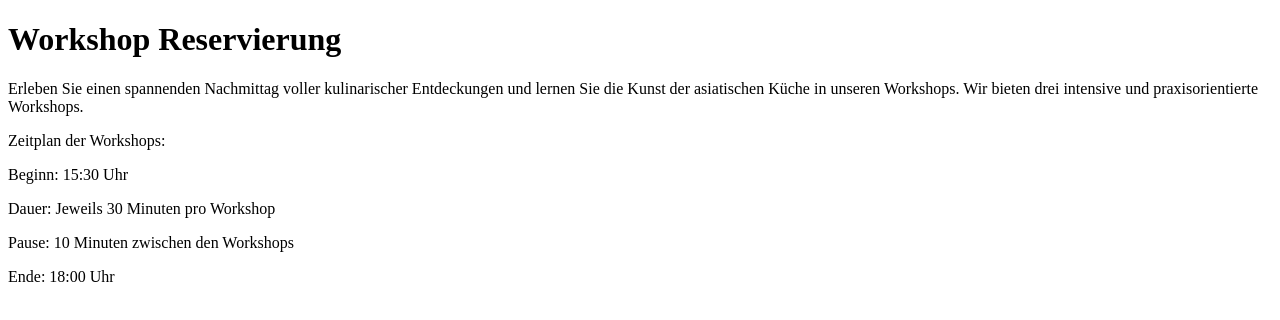
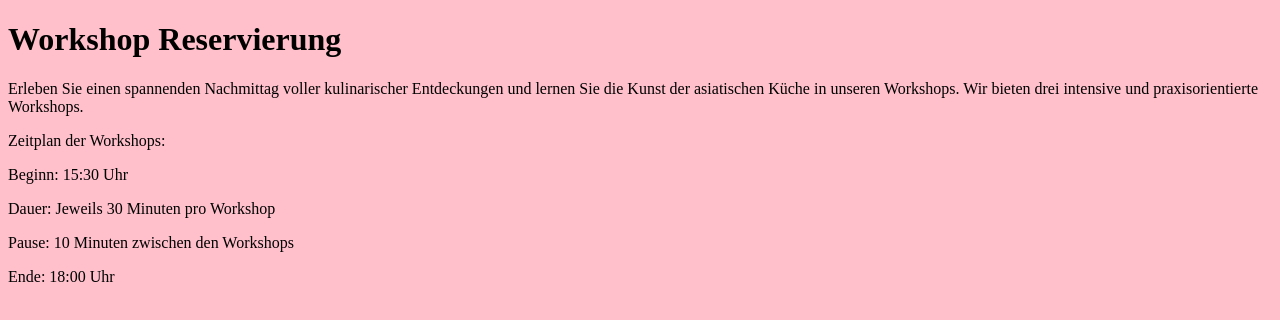
Before and after one commit to ACO-Charity/toa-reservation-frontend, a React (Vite) app: page / in a window 1280 px wide. Shown: the top 320 px of the page. Built offline with nearby package versions, Linux system fonts and the light colour scheme.

Commit message:
add scss

```diff
--- a/package.json
+++ b/package.json
@@ -22,6 +22,7 @@
     "eslint": "^8.57.0",
     "eslint-plugin-react-hooks": "^4.6.2",
     "eslint-plugin-react-refresh": "^0.4.7",
+    "sass": "^1.77.8",
     "typescript": "^5.2.2",
     "vite": "^5.3.1"
   }
--- /dev/null
+++ b/src/styles/index.scss
@@ -0,0 +1,3 @@
+html {
+  background: pink
+}
```
Also changed, not shown: src/main.tsx (+4 -3 lines), 1 other file (tests, documents, lock files or other folders).
